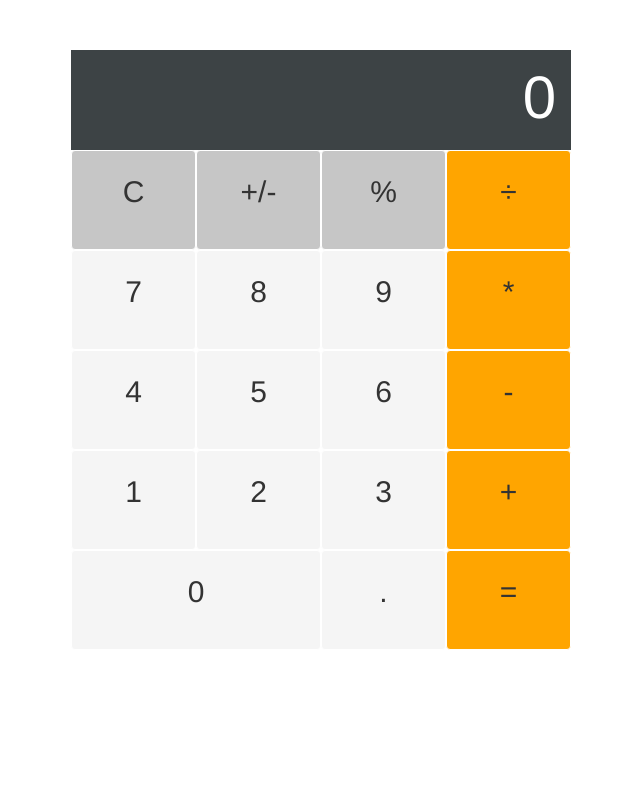
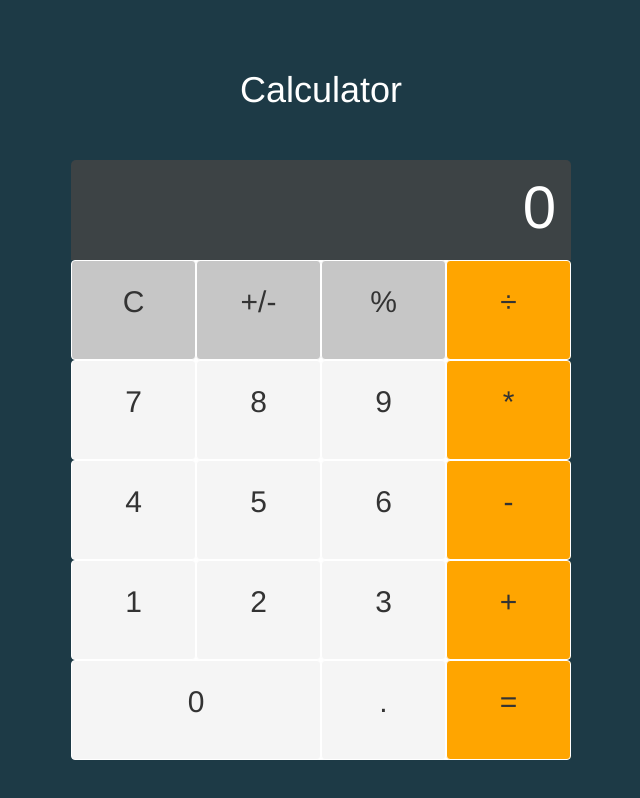
Before and after one commit to dlombardi/Calculator, a website: page index.html in a window 1280 px wide. Shown: the whole page, without its empty margins (319-959 px from the left). Drawn offline with Linux system fonts and the light colour scheme.

Commit message:
revise calculator styling and add clear to 0 feature

```diff
--- a/index.html
+++ b/index.html
@@ -7,7 +7,9 @@
   <link rel="stylesheet" href="main.css">
 </head>
 <body>
-  <div class="container text-center calculator">
+  <div class="container text-center">
+    <h1>Calculator</h1>
+    <div id="calculator">
       <div class="row">
         <div id="display" class="col-xs-12">
           <p class="output"></p>
@@ -42,6 +44,7 @@
         <div class="btn col col-xs-3 decimal">.</div>
         <div class="btn col col-xs-3 equal">=</div>
       </div>
+    </div>
   </div>
 </body>
 <script src="bower_components/jquery/dist/jquery.min.js"></script>
--- a/main.css
+++ b/main.css
@@ -1,4 +1,15 @@
+body{
+  background-color: rgb(29, 58, 70);
+}
 
+h1,h2,h3,h4,h5,h6{
+  color: white;
+}
+
+#calculator{
+  margin-top: 50px;
+  background-color: white;
+}
 
 #display {
   width: 100%;
@@ -6,6 +17,8 @@
   background-color: #3D4345;
   margin: 0 auto;
   padding-top: 5px;
+  border-top-left-radius: 5px;
+  border-top-right-radius: 5px;
 }
 
 .output {
--- a/main.js
+++ b/main.js
@@ -63,6 +63,8 @@ function clear(){
   masterEquation = [];
   entry = [];
   $('.output').empty();
+  $('.output').text("0");
+
 }
 
 function equalClick(){
```
Also changed, not shown: 1 other file.
